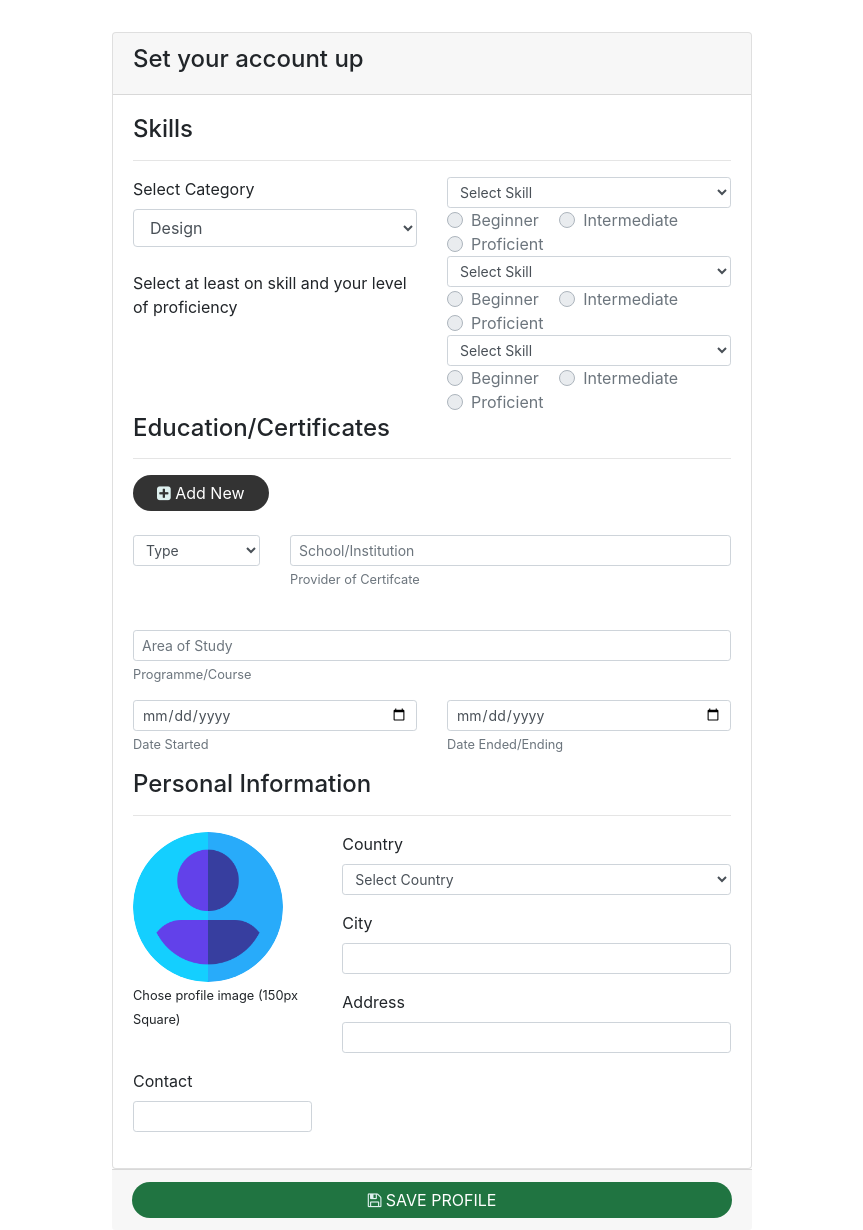
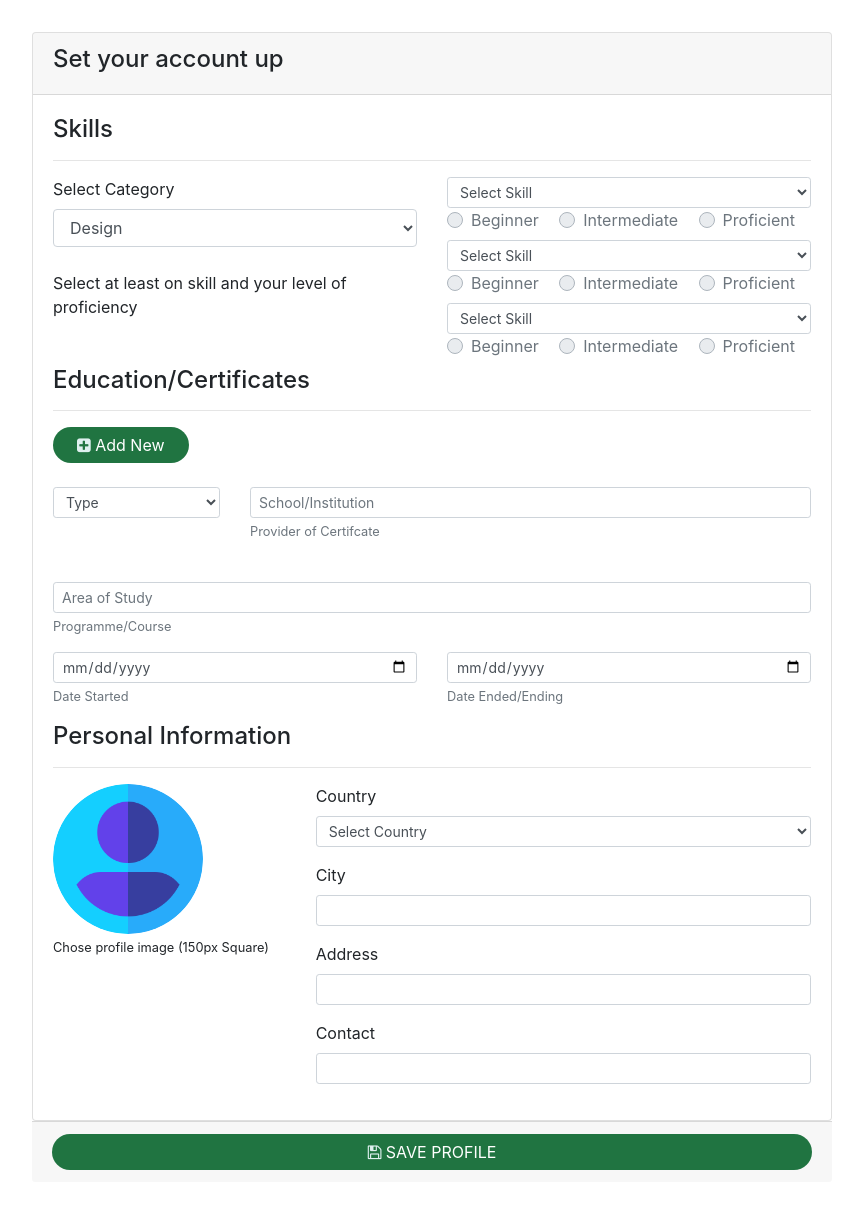
Before and after one commit to benjamin-andoh/edwuma_fie, a Django app: page /profile in a window 1280 px wide. Shown: the whole page, without its empty margins (208-1071 px from the left). After the commit the page ends 1170 px from the top, so only its background shows below. Run offline with Django 3.2, Linux system fonts and the light colour scheme; some libraries are stand-ins or nearby versions.

Commit message:
profile setup 2nd commit

```diff
--- a/home/static/css/base.css
+++ b/home/static/css/base.css
@@ -269,10 +269,18 @@
 }
 
 .profile-card {
-    width: 50%;
+    width: 50rem;
     margin-top: 2rem;
     margin-left: auto;
     margin-right: auto;
+}
+
+.skilladd {
+    margin-bottom: 0.5rem;
+}
+
+.skilladd input[type='radio']:checked {
+    background-color: #20c141;
 }
 
 
--- a/templates/account_profile.html
+++ b/templates/account_profile.html
@@ -44,7 +44,7 @@
     </div>
     <div class = "col">
     <!--first skill-->
-    <div>
+    <div  class = "skilladd">
     <select class="form-control form-control-sm" name="firstSkill" id="firstSkill">
         <option selected>Select Skill</option>
         <option>Web Developement</option>
@@ -66,7 +66,7 @@
 
     </div>
     <!--seconf skill--->
-     <div>
+     <div class = "skilladd">
     <select class="form-control form-control-sm" name="" id="">
         <option selected>Select Skill</option>
         <option>Web Developement</option>
@@ -88,7 +88,7 @@
 
     </div>
     <!-- third skill-->
-     <div>
+     <div class = "skilladd" >
     <select class="form-control form-control-sm" name="" id="">
         <option selected>Select Skill</option>
         <option>Web Developement</option>
@@ -116,7 +116,7 @@
    <div class = "educationSection">
     <h4>Education/Certificates</h4>
     <hr>
-    <button type="button" class="btn btn-secondary btn-md fl-btn-small-dk addEducation">
+    <button type="button" class="btn btn-success btn-md fl-btn-small addEducation">
     <i class="fa fa-dk fa-plus-square" aria-hidden="true"></i>
     Add New</button>
     <!--Education/Certificate field-->
@@ -205,6 +205,11 @@
       <input type="text"
           class="form-control form-control-sm" name="" id="" aria-describedby="helpId" placeholder="">
     </div>
+     <div class="form-group">
+      <label for="">Contact</label>
+      <input type="text"
+          class="form-control form-control-sm" name="" id="" aria-describedby="helpId" placeholder="">
+    </div>
 
   </div>
 
@@ -214,11 +219,7 @@
   <div class="row">
 
 
-    <div class="form-group col-4">
-      <label for="">Contact</label>
-      <input type="text"
-          class="form-control form-control-sm" name="" id="" aria-describedby="helpId" placeholder="">
-    </div>
+
 
   </div>
 
```
